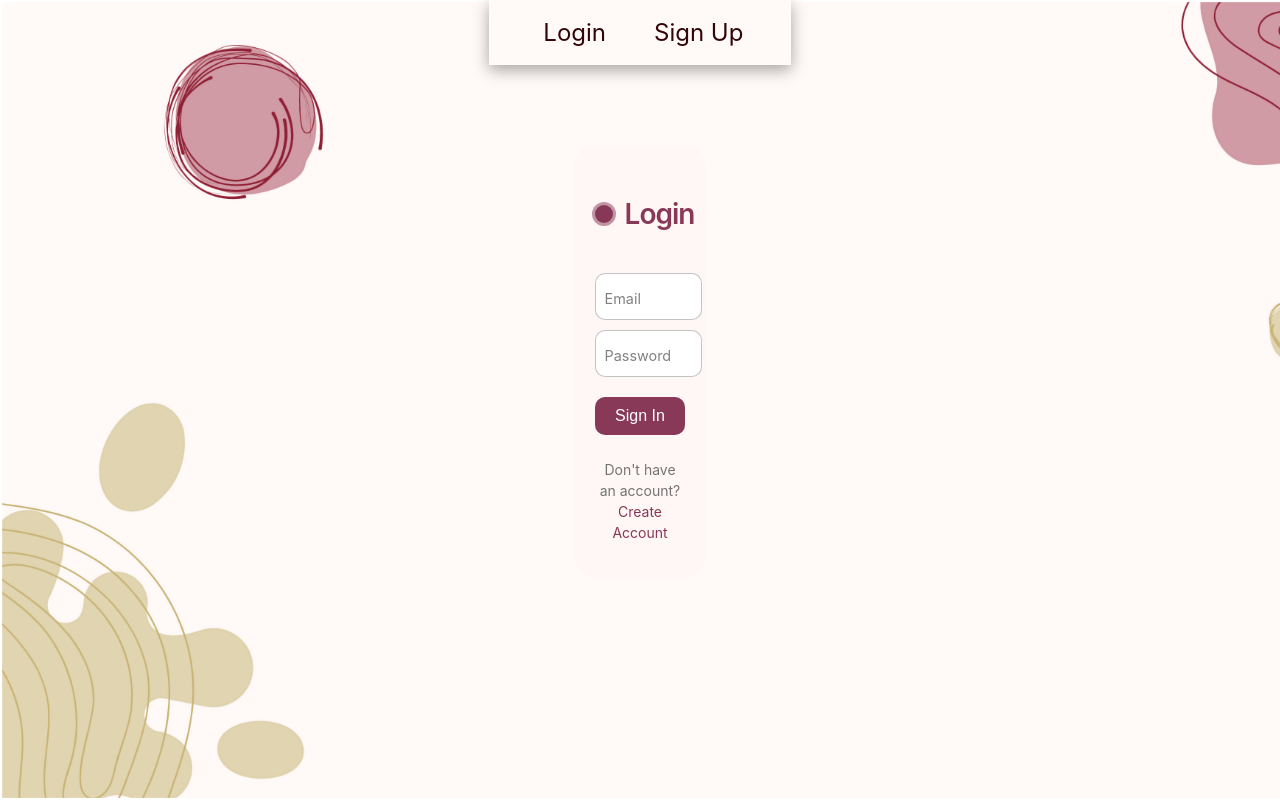
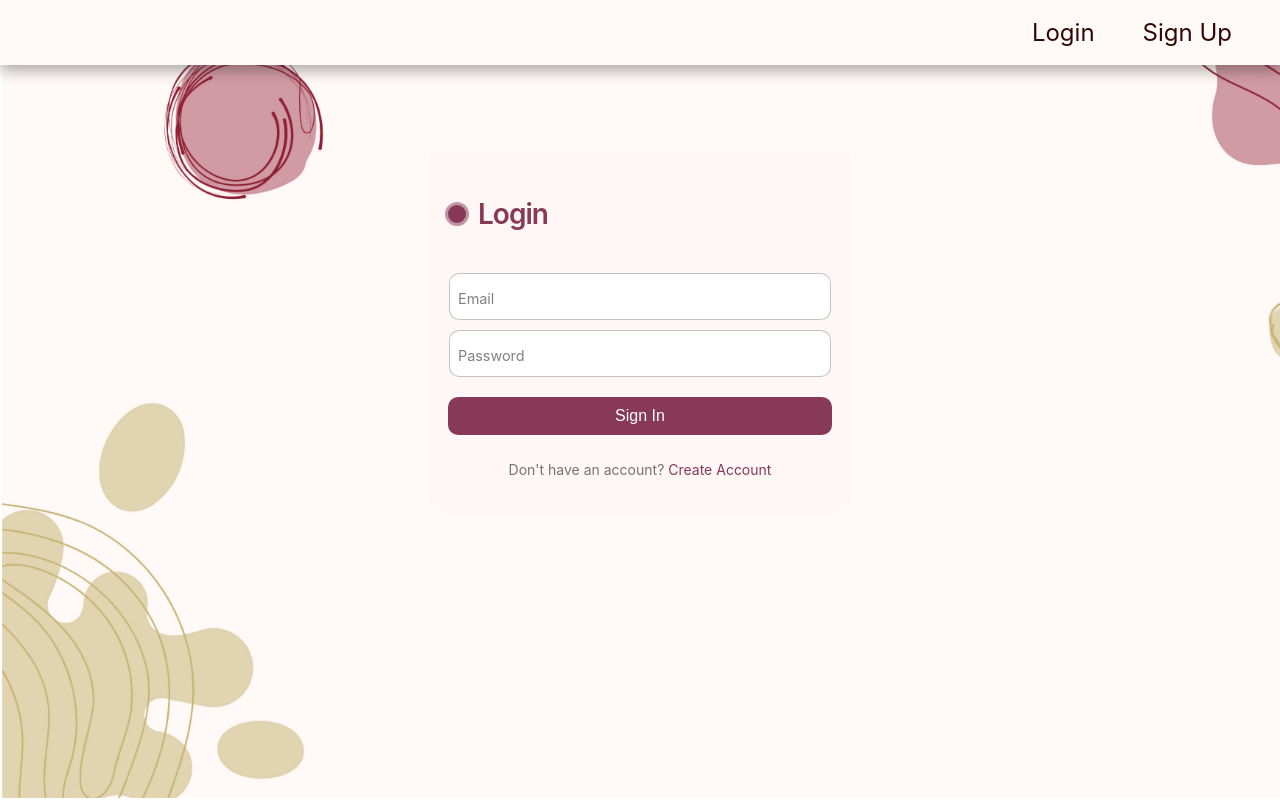
Before and after one commit to CTRL-V-CTRL-C/ctrl_c_ctrl_v-SOEN341_Project_F24, a React (Vite) app in the folder client/: page /loginAccount in a window 1280 px wide. Built offline with nearby package versions, Linux system fonts and the light colour scheme; no server answers.

Commit message:
fix navbar css, again

```diff
--- a/client/src/App.css
+++ b/client/src/App.css
@@ -1,5 +1,7 @@
 #root {
   text-align: center;
+  width: 100%;
+  height: 100%;
 }
 
 body {
@@ -13,4 +15,5 @@ a {
 html,
 body {
   height: 100%;
+  width: 100%;
 }
--- a/client/src/Pages/Components/Styles/MainContentWrapper.css
+++ b/client/src/Pages/Components/Styles/MainContentWrapper.css
@@ -1,4 +1,3 @@
 #main-content {
     margin-left: 11vw;
-    margin-top: 65px;
 }
--- a/client/src/Pages/Components/Styles/NavBar.css
+++ b/client/src/Pages/Components/Styles/NavBar.css
@@ -47,6 +47,7 @@ a:visited {
 
 .nav {
   max-width: -webkit-fill-available;
+  width: 100%;
   height: 65px;
   line-height: 65px;
   text-align: center;
```
